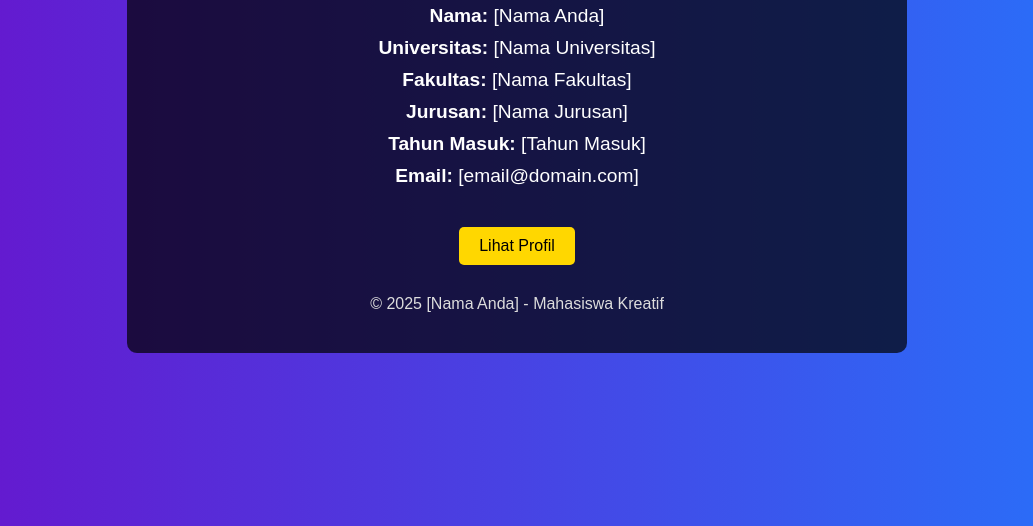
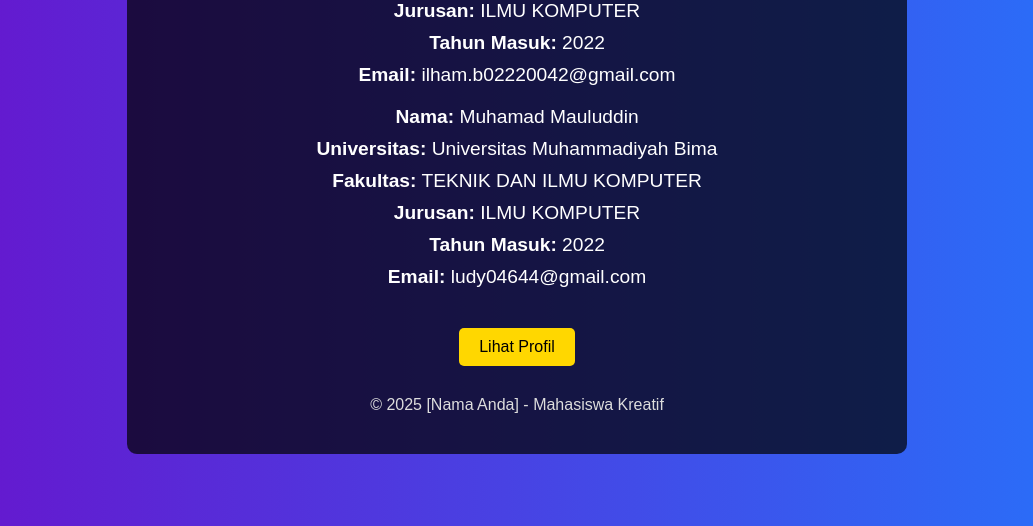
Before and after one commit to Datasains/Project_Baru, a plain HTML site: page index.html in a window 1280 px wide. Shown: the part 274-800 px from the top of the page, without its empty margins (123-1156 px from the left). Drawn offline with Linux system fonts and the light colour scheme.

Commit message:
Update index.html

```diff
--- a/index.html
+++ b/index.html
@@ -75,12 +75,21 @@
         <div class="header">Identitas Mahasiswa</div>
 
         <div class="identity-info">
-            <p><span>Nama:</span> [Nama Anda]</p>
-            <p><span>Universitas:</span> [Nama Universitas]</p>
-            <p><span>Fakultas:</span> [Nama Fakultas]</p>
-            <p><span>Jurusan:</span> [Nama Jurusan]</p>
-            <p><span>Tahun Masuk:</span> [Tahun Masuk]</p>
-            <p><span>Email:</span> [email@domain.com]</p>
+            <p><span>Nama:</span> ILHAM </p>
+            <p><span>Universitas:</span> Universitas Muhammadiyah Bima </p>
+            <p><span>Fakultas:</span>  TEKNIK DAN ILMU KOMPUTER </p>
+            <p><span>Jurusan:</span> ILMU KOMPUTER </p>
+            <p><span>Tahun Masuk:</span> 2022 </p>
+            <p><span>Email:</span> ilham.b02220042@gmail.com </p>
+        </div>
+
+        <div class="identity-info">
+            <p><span>Nama:</span> Muhamad Mauluddin</p>
+            <p><span>Universitas:</span> Universitas Muhammadiyah Bima</p>
+            <p><span>Fakultas:</span> TEKNIK DAN ILMU KOMPUTER</p>
+            <p><span>Jurusan:</span> ILMU KOMPUTER</p>
+            <p><span>Tahun Masuk:</span> 2022</p>
+            <p><span>Email:</span> ludy04644@gmail.com</p>
         </div>
 
         <button class="btn" onclick="alert('Selamat datang di halaman identitas mahasiswa!')">Lihat Profil</button>
```
